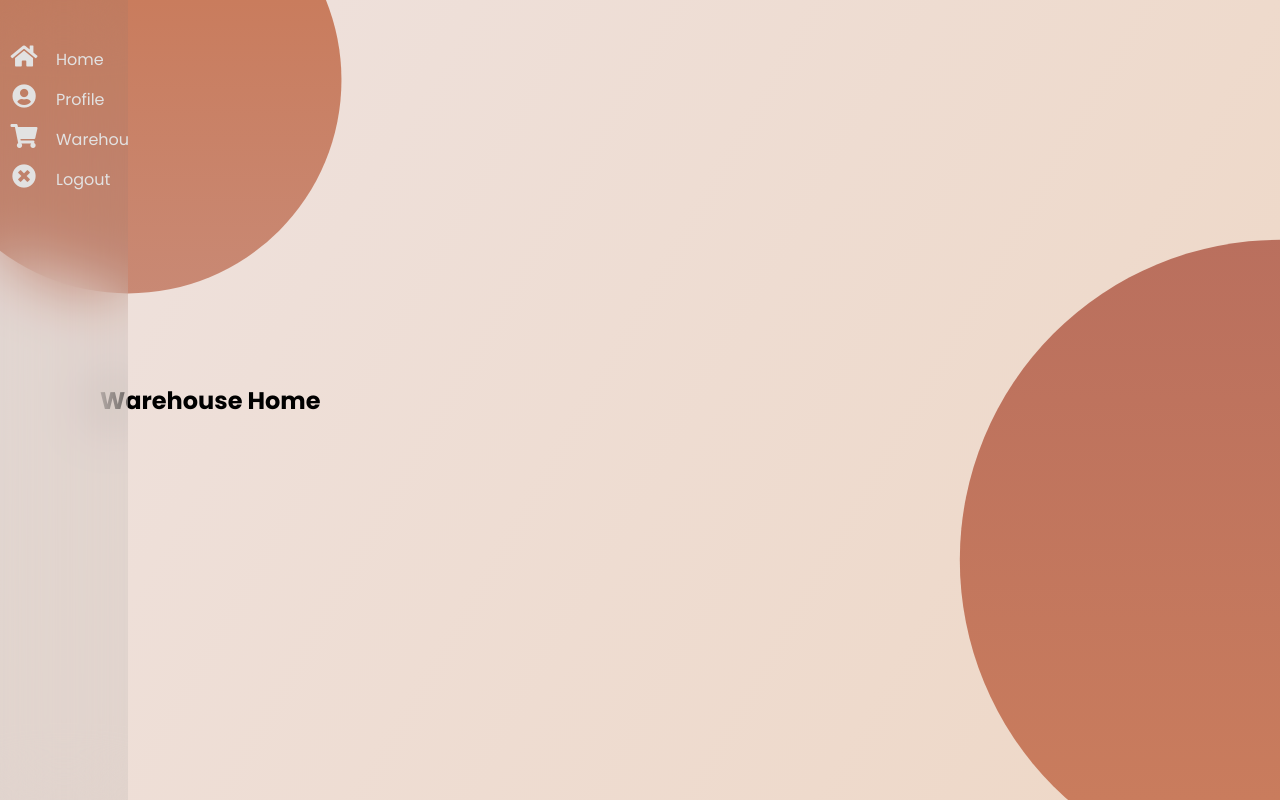
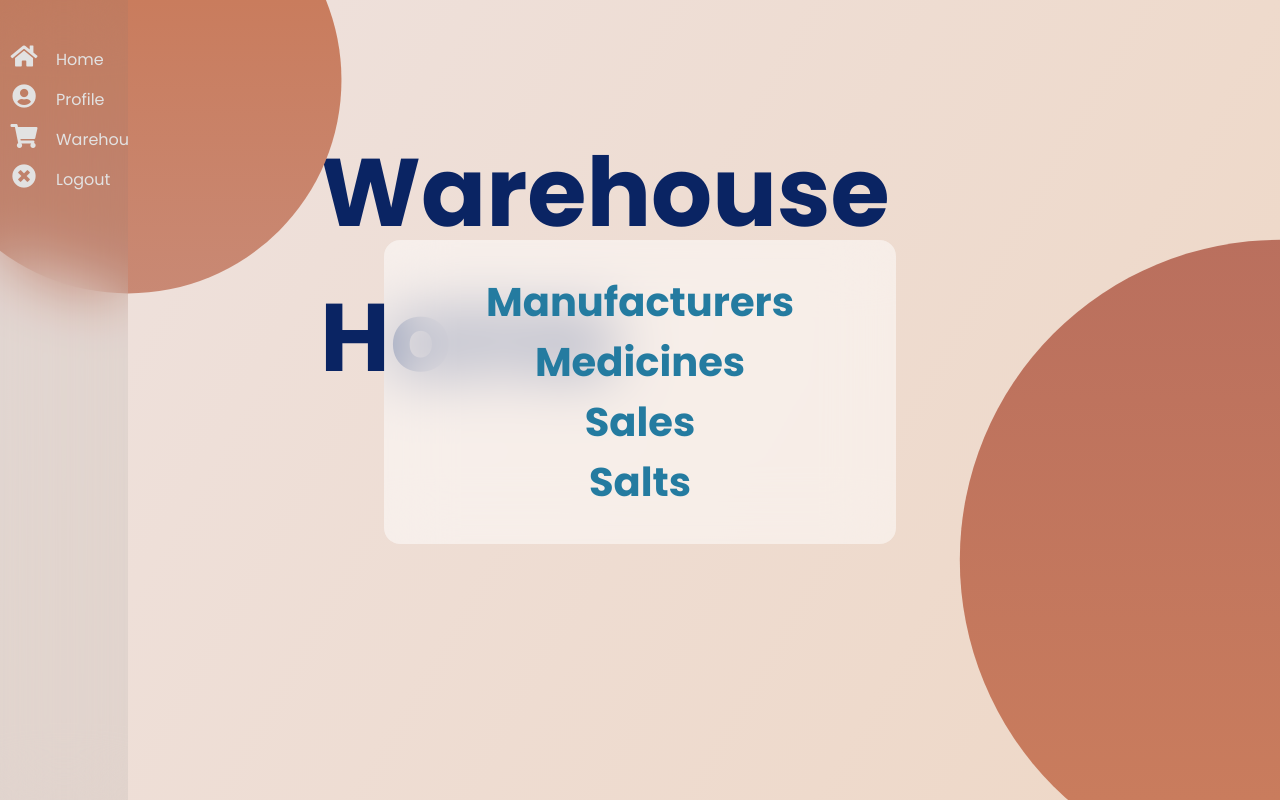
Before and after one commit to k-srivastava/Health-Factory, a Flask app: page /warehouse/ in a window 1280 px wide. Run offline with Flask 3, Linux system fonts and the light colour scheme; the visitor is signed in with stand-in values (Sample User, id 1).

Commit message:
Added navigation to warehouse homepage.

```diff
--- /dev/null
+++ b/static/css/warehouse/home.css
@@ -0,0 +1,31 @@
+.warehouse-title {
+    font-size: 6em;
+    position: absolute;
+    top: 15%;
+    left: 50%;
+    transform: translateX(-50%);
+    color: var(--royal-blue);
+}
+
+.model-list {
+    position: absolute;
+    top: 30%;
+    left: 50%;
+    display: flex;
+    align-items: center;
+    flex-direction: column;
+    width: 40vw;
+    padding: 2em;
+    list-style: none;
+    transform: translateX(-50%);
+    border-radius: 1em;
+    background: rgba(255, 255, 255, 0.5);
+    backdrop-filter: blur(2em);
+}
+
+.model-list a {
+    font-size: 2.5em;
+    font-weight: 700;
+    text-decoration: none;
+    color: var(--cerulean);
+}
--- a/templates/warehouse/home.html
+++ b/templates/warehouse/home.html
@@ -2,6 +2,17 @@
 
 {% block title %}Warehouse | Home{% endblock %}
 
+{% block styles %}
+    <link rel="stylesheet" href="{{ url_for('static', filename='css/warehouse/home.css') }}">
+{% endblock %}
+
 {% block content %}
-    <h1>Warehouse Home</h1>
+    <h1 class="warehouse-title">Warehouse Home</h1>
+
+    <ul class="model-list">
+        <li><a href="/warehouse/manufacturers">Manufacturers</a></li>
+        <li><a href="/warehouse/medicines">Medicines</a></li>
+        <li><a href="/warehouse/sales">Sales</a></li>
+        <li><a href="/warehouse/salts">Salts</a></li>
+    </ul>
 {% endblock %}
```
